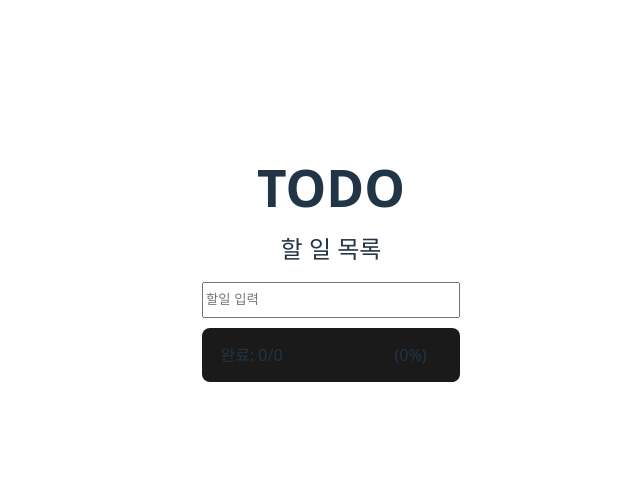
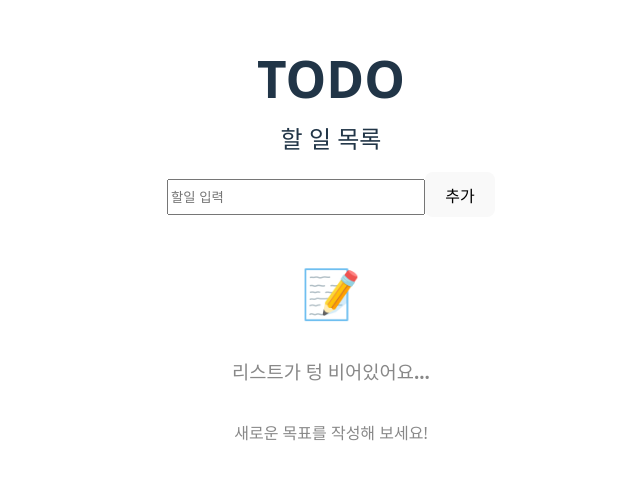
Before and after one commit to GPCJ/ReactTodolist, a React (Vite) app: page / in a window 1280 px wide. Shown: the part 132-612 px from the top of the page, without its empty margins (309-949 px from the left). Built offline with nearby package versions, Linux system fonts and the light colour scheme.

Commit message:
빈 Todo 예외 처리 완성

```diff
--- a/TodoForm/TodoForm.jsx
+++ /dev/null
@@ -1,31 +0,0 @@
-import { useState } from 'react';
-
-function TodoForm({ onAdd }) {
-  const [input, setInput] = useState('');
-
-  const handleSubmit = (e) => {
-    e.preventDefault();
-    try {
-      if (!input.trim()) throw new Error('내용을 입력해주세요');
-
-      onAdd(input);
-      setInput(''); // 입력창 초기화
-    } catch (error) {
-      console.error(error.message);
-    }
-  };
-
-  return (
-    // trim으로 인해서 아무 값을 입력하지 않으면 false가 됨
-    <form onSubmit={handleSubmit}>
-      <input
-        value={input}
-        onChange={(e) => setInput(e.target.value)}
-        placeholder="할일 입력"
-        className="input-todo"
-      />
-    </form>
-  );
-}
-
-export default TodoForm;
--- /dev/null
+++ b/TodoForm/TodoInput.jsx
@@ -0,0 +1,51 @@
+import { useState } from 'react';
+import { useRef } from 'react';
+
+function TodoInput({ onAdd }) {
+  const [input, setInput] = useState('');
+  const [isError, setIsError] = useState(false);
+  const inputRef = useRef(null);
+
+  const handleSubmit = (e) => {
+    e.preventDefault();
+    inputRef.current?.focus();
+    try {
+      // 입력 값이 공백이면 isError는 true가 됨
+      if (!input.trim()) {
+        setIsError(true);
+        throw new Error('내용을 입력해주세요');
+      }
+
+      onAdd(input);
+      setInput(''); // 입력창 초기화
+    } catch (error) {
+      inputRef.current?.focus();
+      console.error(error.message);
+    }
+  };
+
+  return (
+    // trim으로 인해서 아무 값을 입력하지 않으면 false가 됨
+    <form onSubmit={handleSubmit}>
+      <input
+        ref={inputRef}
+        value={input}
+        // 글자를 치기 시작하면
+        onChange={(e) => {
+          setInput(e.target.value);
+          // 이전에 공백을 submit해서 에러 상태였어도 값을 입력 중이면 Error상태를 false로 바꿈
+          if (isError) setIsError(false);
+        }}
+        // 에러 메시지를 placeholder에 표시
+        placeholder={isError ? '내용을 입력하고 추가해주세요!' : '할일 입력'}
+        // 에러 상태 일 때 기존 class에 error class를 추가
+        className={isError ? 'input-todo error' : 'input-todo'}
+      />
+      <button type="submit" onClick={handleSubmit}>
+        추가
+      </button>
+    </form>
+  );
+}
+
+export default TodoInput;
--- a/TodoList/EmptyState/TodoEmptySate.jsx
+++ b/TodoList/EmptyState/TodoEmptySate.jsx
@@ -1,6 +1,12 @@
-function TodoEmptyState({ items }) {
-  if (items.length === 0) console.log('Todo를 작성해주세요!');
-  return;
+// alert, console.log를 사용해서 메시지를 표현해봤는데 아무래도 직관성이 떨어져 보여서 빈 Todo리스트 알림 div를 제작함
+function TodoEmptyState() {
+  return (
+    <div className="empty-state">
+      <div className="empty-state__icon">📝</div>
+      <h3 className="empty-state__title">리스트가 텅 비어있어요...</h3>
+      <p className="empty-state__description">새로운 목표를 작성해 보세요!</p>
+    </div>
+  );
 }
 
 export default TodoEmptyState;
--- a/src/App.css
+++ b/src/App.css
@@ -52,6 +52,15 @@ h2 {
   height: 30px;
 }
 
+.input-todo.error {
+  border: 1px solid red;
+  outline: none;
+}
+
+.input-todo.error::placeholder {
+  color: red;
+}
+
 /* TodoList스타일 */
 .todo-info {
   display: flex;
@@ -100,3 +109,19 @@ input[type='checkbox'] {
 .progress-info__percent {
   flex: 1;
 }
+
+/* TodoEmptyState스타일 */
+.empty-state {
+  display: flex;
+  flex-direction: column;
+  align-items: center;
+  justify-content: center;
+  padding: 40px;
+  color: #888;
+  text-align: center;
+}
+
+.empty-state__icon {
+  font-size: 3rem;
+  margin-bottom: 10px;
+}
--- a/src/App.jsx
+++ b/src/App.jsx
@@ -2,7 +2,7 @@ import { useState } from 'react';
 import './App.css';
 import '../Header/Header';
 import TodoHeader from '../Header/Header';
-import TodoForm from '../TodoForm/TodoForm';
+import TodoInput from '../TodoForm/TodoInput';
 import TodoList from '../TodoList/TodoItem/TodoItem';
 import TodoStats from '../Stats/TodoStats';
 import TodoEmptyState from '../TodoList/EmptyState/TodoEmptySate';
@@ -34,10 +34,20 @@ function App() {
   return (
     <div className="todo-container">
       <TodoHeader />
-      <TodoForm onAdd={addTodo} />
-      <TodoStats items={todos} />
-      <TodoList items={todos} onToggleTodo={toggleTodo} delItems={deleteTodo} />
-      <TodoEmptyState items={todos} />
+      <TodoInput onAdd={addTodo} />
+      {/* Todo리스트에 아무 Todo가 없다면 진행률과 Todo 요소를 표시하지 않고 빈 Todo 알림 컴포넌트를 렌더링 */}
+      {todos.length === 0 ? (
+        <TodoEmptyState />
+      ) : (
+        <>
+          <TodoStats items={todos} />
+          <TodoList
+            items={todos}
+            onToggleTodo={toggleTodo}
+            delItems={deleteTodo}
+          />
+        </>
+      )}
     </div>
   );
 }
```
